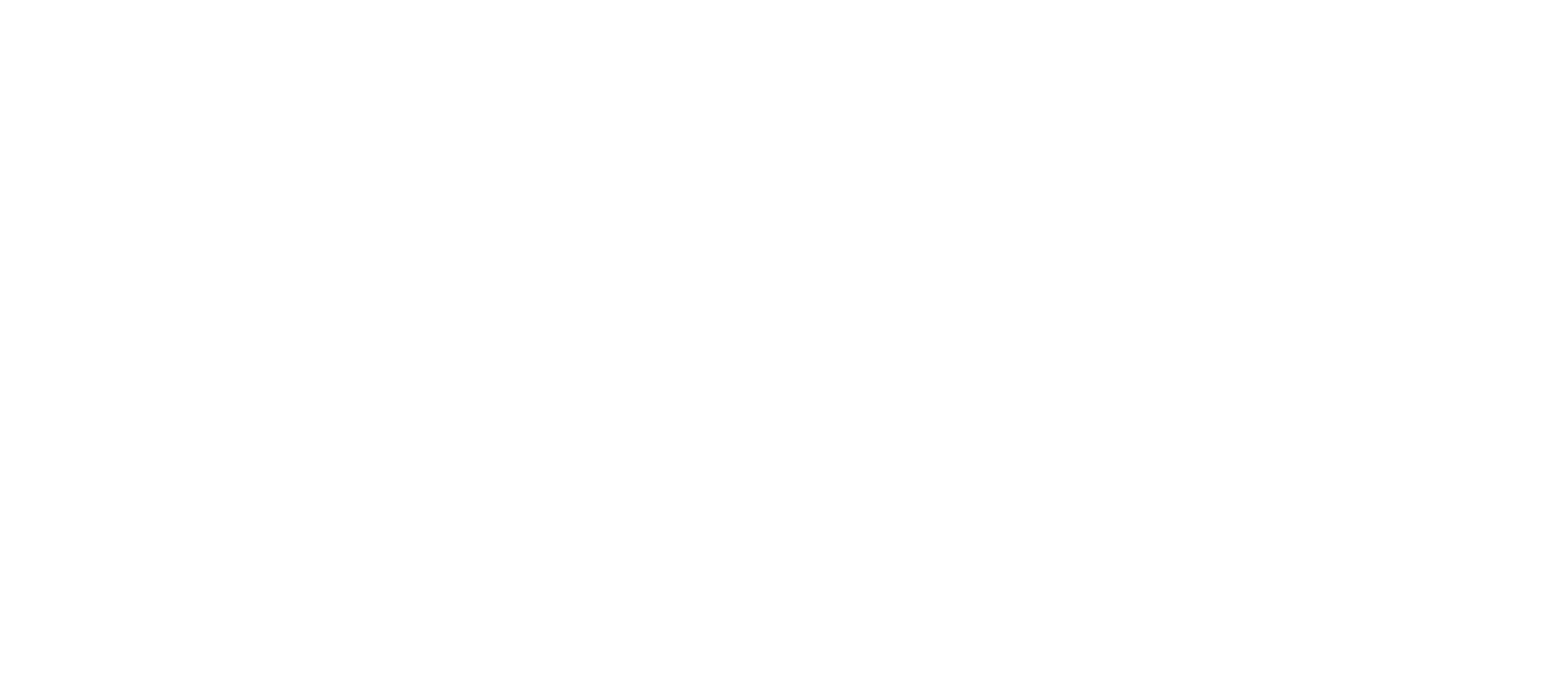
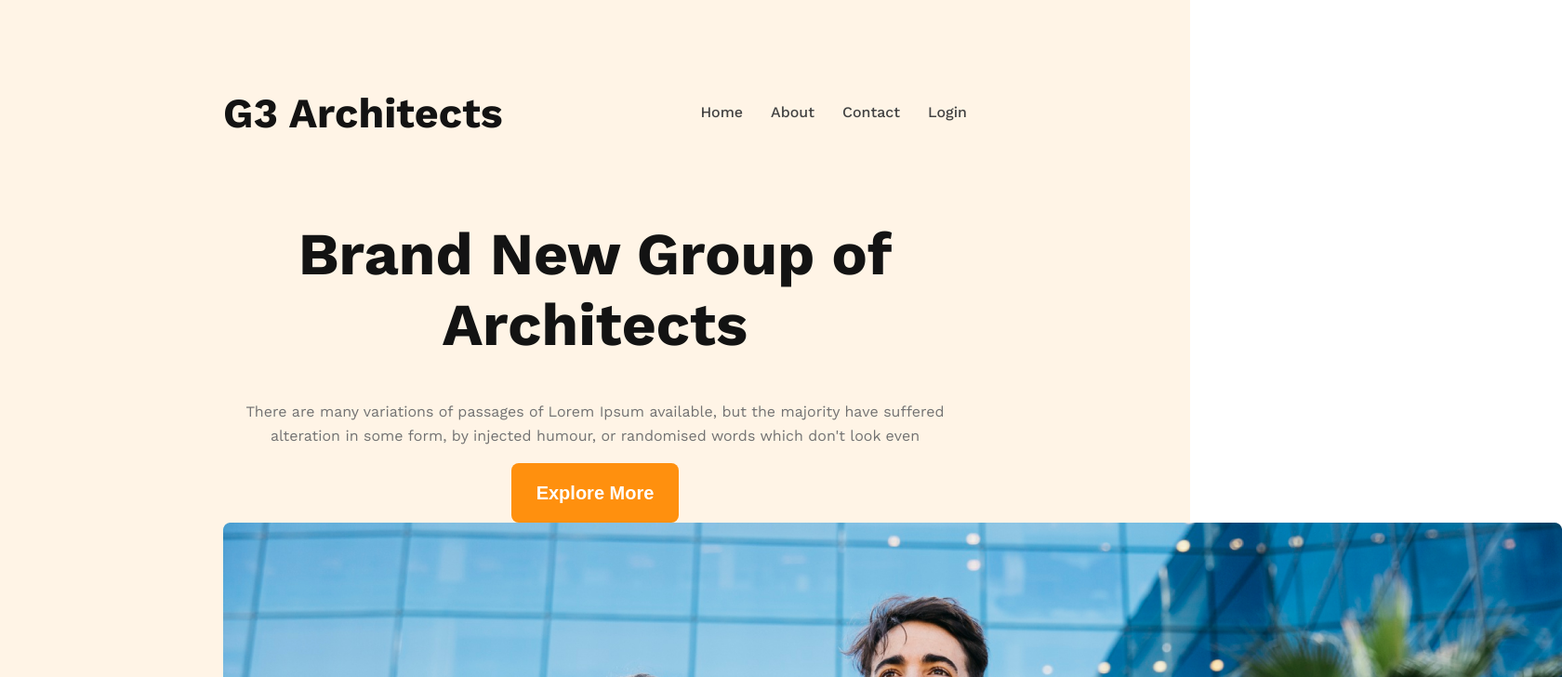
Before and after one commit to asif12018/g3-arhitects-simple-responsive-frontend, a plain HTML site: page index.html in a window 1280 px wide. Shown: the top 728 px of the page at 93% size, 1680 px wide, since content can reach past the window. Drawn offline with nearby package versions, Linux system fonts and the light colour scheme.

Commit message:
banner and nav addes

```diff
--- a/css/style.css
+++ b/css/style.css
@@ -0,0 +1,94 @@
+/*=======google font======*/
+@import url('https://fonts.googleapis.com/css2?family=Work+Sans:ital,wght@0,100..900;1,100..900&display=swap');
+
+/*=======default css==========*/
+body {
+    font-family: "Work Sans", sans-serif;
+    margin: 0;
+    padding: 0;
+}
+
+.btn-primary {
+    width: 180px;
+    height: 64px;
+    border-radius: 8px;
+    background: #FF900E;
+    color: white;
+    border: none;
+    font-weight: 600;
+    font-size: 20px;
+}
+
+
+
+
+/*=======Header section=======*/
+header {
+    background: rgba(255, 144, 14, 0.10);
+    padding: 50px 240px;
+
+}
+
+nav {
+    display: flex;
+    justify-content: space-between;
+    align-items: center;
+}
+
+nav h3 {
+    font-size: 2.8rem;
+    font-weight: 700;
+    color: var(--Dark-01, #131313);
+}
+
+nav ul {
+    list-style: none;
+    display: flex;
+    font-weight: 700;
+    line-height: normal;
+
+}
+
+nav ul li a {
+    text-decoration: none;
+    color: var(--Dark-02, #424242);
+}
+
+nav li {
+    margin-left: 30px;
+
+    text-align: center;
+    font-size: 1rem;
+    font-style: normal;
+    font-weight: 500;
+    line-height: 26px;
+}
+
+/*===banner styles===*/
+.banner-content {
+    max-width: 800px;
+    text-align: center;
+    margin: 0 auto;
+}
+
+.banner-title {
+    color: var(--Dark-01, #131313);
+    font-size: 4rem;
+    font-weight: 700;
+}
+
+.banner-img {
+    width: 1440px;
+    height: 700px;
+}
+
+.banner-img img {
+    width: 100%;
+}
+
+.banner-description {
+    color: var(--Dark-03, #727272);
+    font-size: 1rem;
+    font-weight: 400;
+    line-height: 26px;
+}
--- a/index.html
+++ b/index.html
@@ -8,5 +8,48 @@
 </head>
 <body>
 
+    <header>
+       <nav>
+
+         <h3>G3 Architects</h3>
+
+         <ul>
+            <li><a href="">Home</a></li>
+            <li><a href="">About</a></li>
+            <li><a href="">Contact</a></li>
+            <li><a href="">Login</a></li>
+         </ul>
+       </nav>
+
+       <div class="banner">
+
+        <div class="banner-content">
+
+            <h1 class="banner-title">Brand New
+                Group of Architects
+                </h1>
+                <p class="banner-description">There are many variations of passages of Lorem Ipsum available, but the majority have suffered alteration in some form, by injected humour, or randomised words which don't look even</p>
+                <button class="btn-primary">Explore More</button>
+
+
+        </div>
+
+
+
+            <div class="banner-img">
+                <img src="./images/banner.png" alt="">
+            </div>
+
+       </div>
+    </header>
+
+    <main>
+
+    </main>
+
+    <footer>
+
+    </footer>
+
 </body>
 </html>
```
